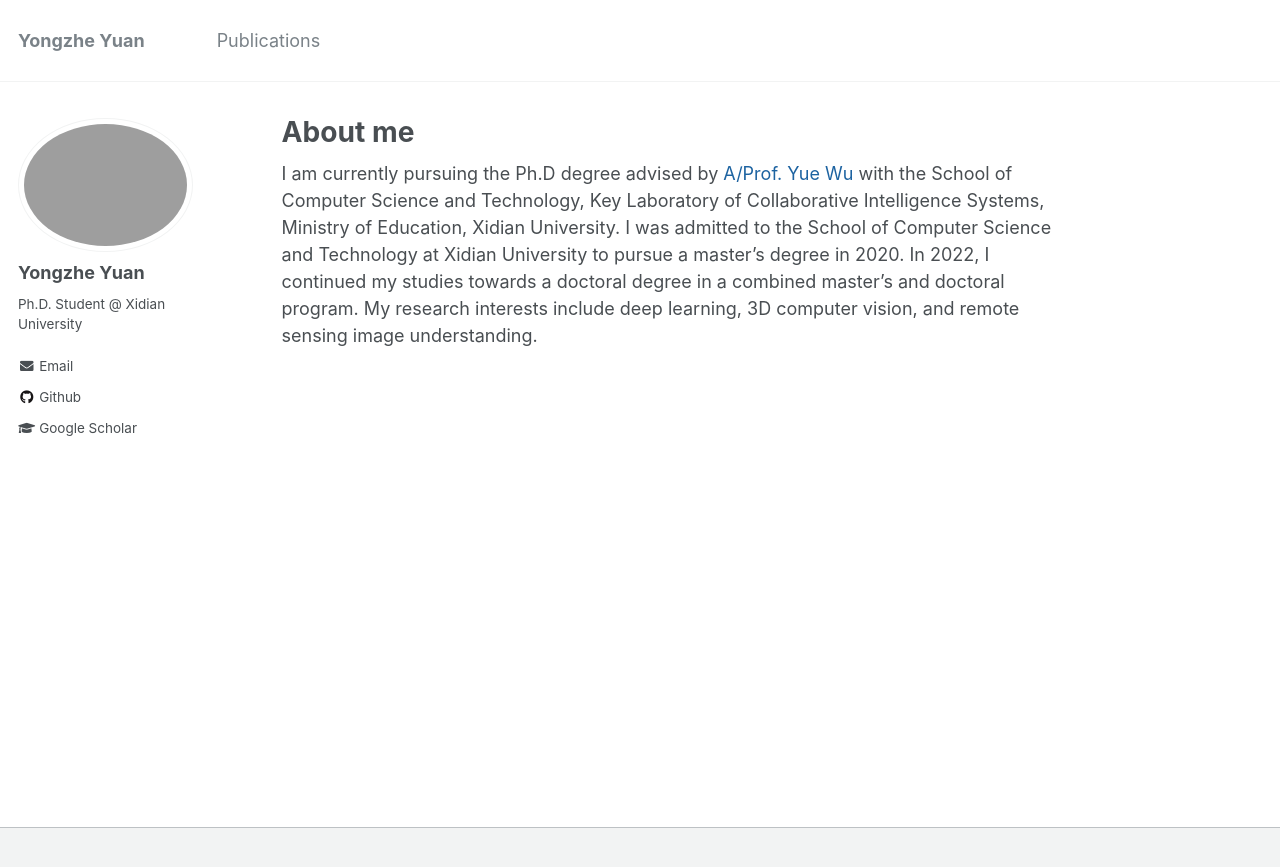
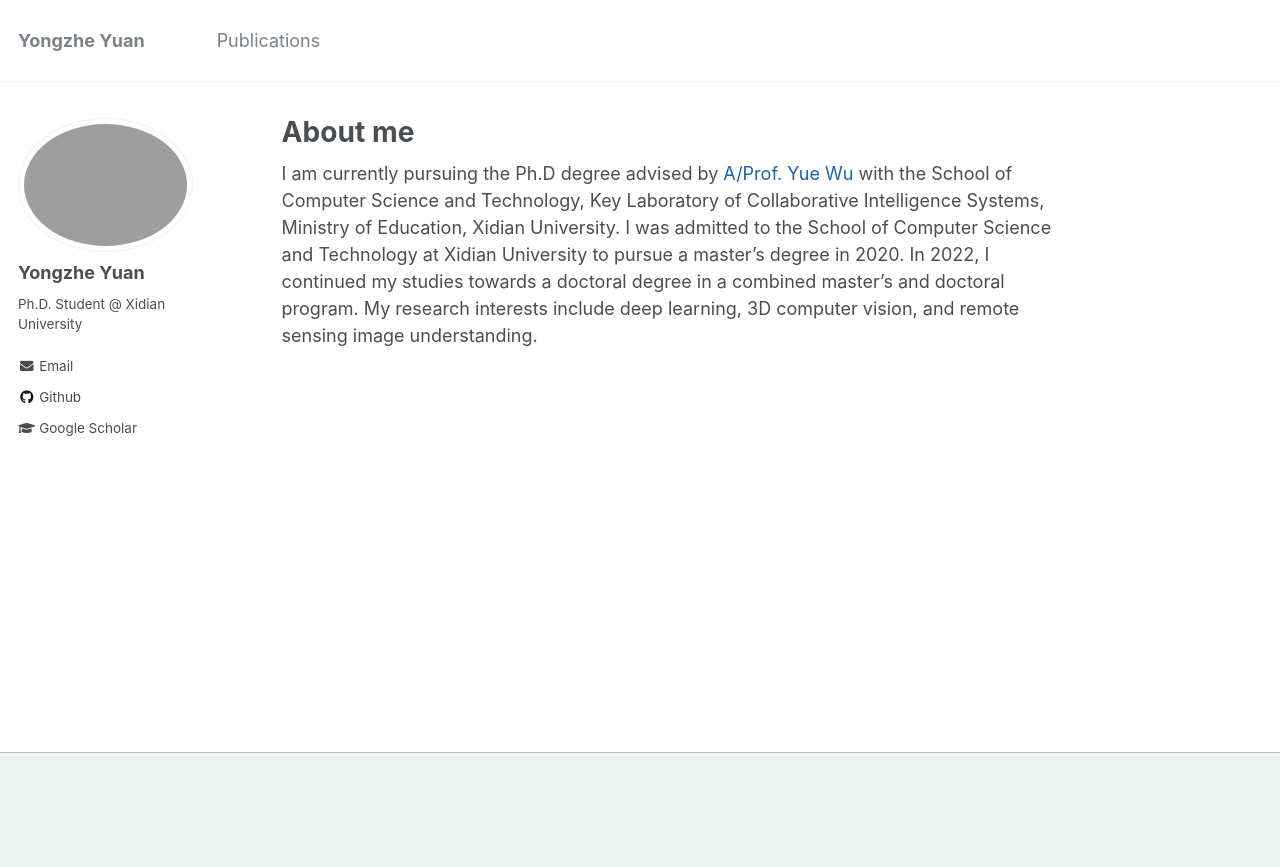
Before and after one commit to YYZMARS/YYZMARS.github.io, a Jekyll site: the page built from _pages/home.md, in a window 1280 px wide. Shown: the top 867 px of the page. Built offline with Jekyll 4.4.1, drawn with Linux system fonts in a browser that asks for light colours; a script that is not in the unit is left out.

Commit message:
Update footer.html

```diff
--- a/_includes/footer.html
+++ b/_includes/footer.html
@@ -23,3 +23,8 @@
 
 <div class="page__footer-copyright">&copy; {{ site.time | date: '%Y' }} {{ site.name | default: site.title }}. {{ site.data.ui-text[site.locale].powered_by | default: "Powered by" }} <a href="http://jekyllrb.com" rel="nofollow">Jekyll</a> &amp; <a href="https://github.com/academicpages/academicpages.github.io">AcademicPages</a>, a fork of <a href="https://mademistakes.com/work/minimal-mistakes-jekyll-theme/" rel="nofollow">Minimal Mistakes</a>.</div>
  -->
+<div align="center">
+  <div style="height:75px; width:75px;">
+    <script type="text/javascript" id="clstr_globe" src="//clustrmaps.com/globe.js?d=kEGWx5xRzLgUUkOxlG1SruDmPMQCo2Y60nBPxGxozrw"></script>
+  </div>
+</div>
```
